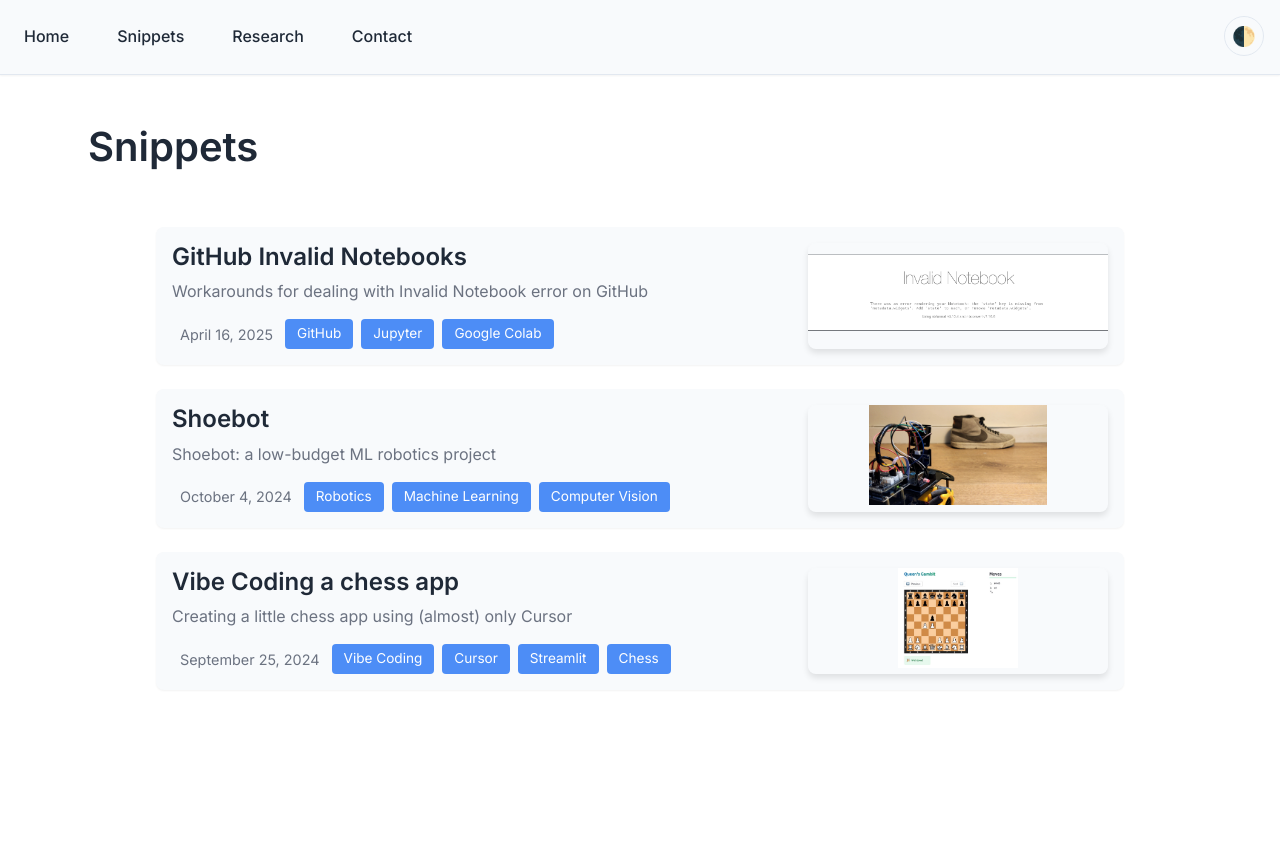
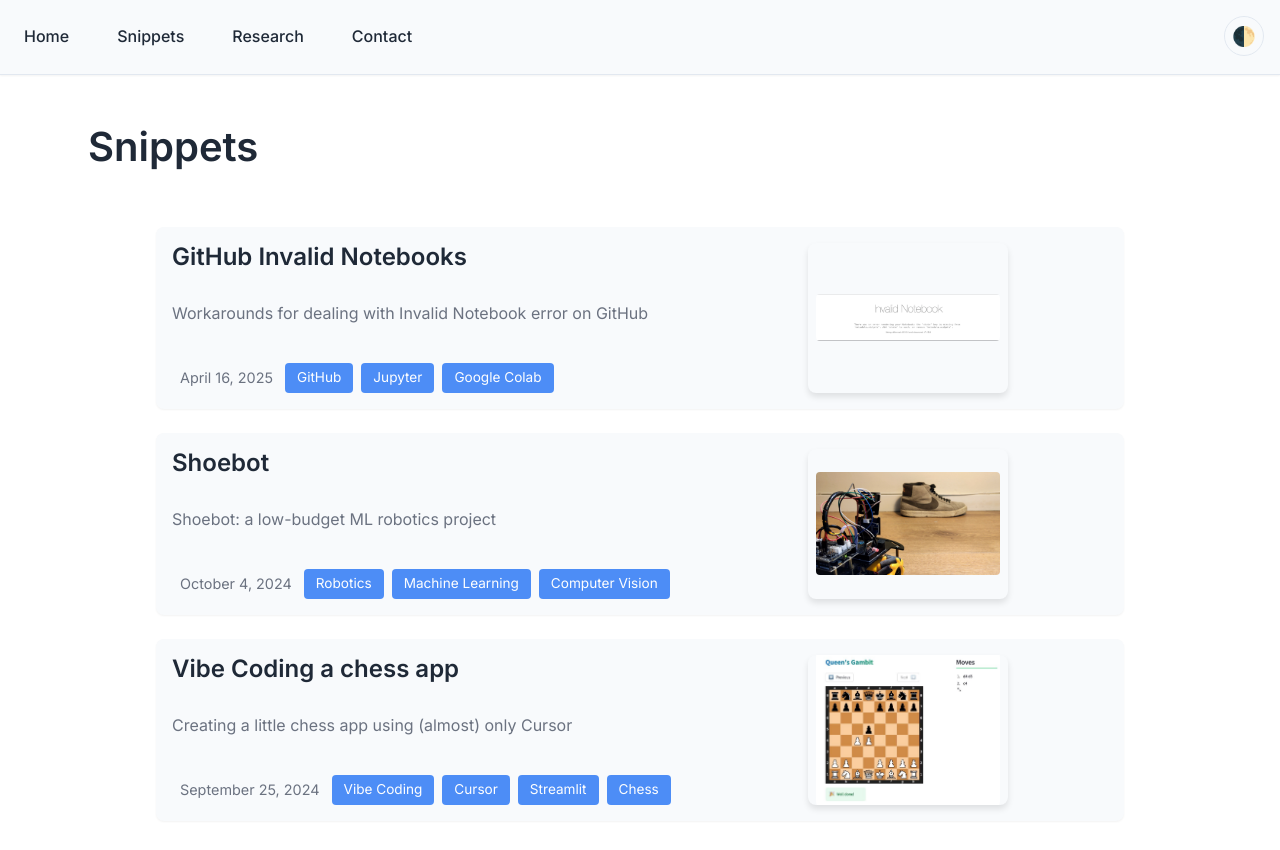
Before and after one commit to shacharmirkin/shacharmirkin.github.io, a Jekyll site: the page built from snippets.md, in a window 1280 px wide and 925 px high. Shown: the top 850 px of the window. Built offline with Jekyll 4.4.1, drawn with Linux system fonts in a browser that asks for light colours.

Commit message:
slight styling fix

```diff
--- a/assets/css/main.scss
+++ b/assets/css/main.scss
@@ -597,6 +597,13 @@ a:hover {
     overflow: hidden;
     box-shadow: var(--shadow-md);
     transition: transform var(--transition-normal), box-shadow var(--transition-normal);
+    background: var(--nav-bg);
+    display: flex;
+    align-items: center;
+    justify-content: center;
+    padding: 0.5rem;
+    width: 200px;
+    height: 150px;
 }
 
 .snippet-image:hover {
@@ -605,11 +612,11 @@ a:hover {
 }
 
 .snippet-image img {
-    width: 100%;
-    height: 200px;
+    max-width: 100%;
+    max-height: 100%;
     object-fit: contain;
     display: block;
-    background: var(--nav-bg);
+    border-radius: var(--radius-sm);
 }
 
 @media (max-width: 768px) {
@@ -620,11 +627,8 @@ a:hover {
 
     .snippet-image {
         order: -1;
-    }
-
-    .snippet-image img {
-        height: 180px;
-        object-fit: contain;
+        width: 100%;
+        height: 150px;
     }
 }
 
@@ -640,21 +644,51 @@ a:hover {
 }
 
 /* Snippet preview images */
+.snippet-image {
+    border-radius: var(--radius-md);
+    overflow: hidden;
+    box-shadow: var(--shadow-md);
+    transition: transform var(--transition-normal), box-shadow var(--transition-normal);
+    background: var(--nav-bg);
+    display: flex;
+    align-items: center;
+    justify-content: center;
+    padding: 0.5rem;
+}
+
+.snippet-image:hover {
+    transform: translateY(-2px);
+    box-shadow: var(--shadow-lg);
+}
+
 .snippet-image img {
     width: 100%;
-    height: 100px;
-    object-fit: contain;
+    height: 100%;
+    object-fit: cover;
     display: block;
-    background: var(--nav-bg);
+    border-radius: var(--radius-sm);
 }
 
 /* Post/Article images */
+.post-image {
+    margin-bottom: 2rem;
+    border-radius: var(--radius-md);
+    overflow: hidden;
+    box-shadow: var(--shadow-md);
+    max-width: 800px;
+    margin-left: auto;
+    margin-right: auto;
+    background: var(--nav-bg);
+    padding: 0.5rem;
+}
+
 .post-image img {
     width: 100%;
     height: auto;
     max-height: 500px;
     object-fit: contain;
     display: block;
+    border-radius: var(--radius-sm);
 }
 
 /* Research publication images */
```
